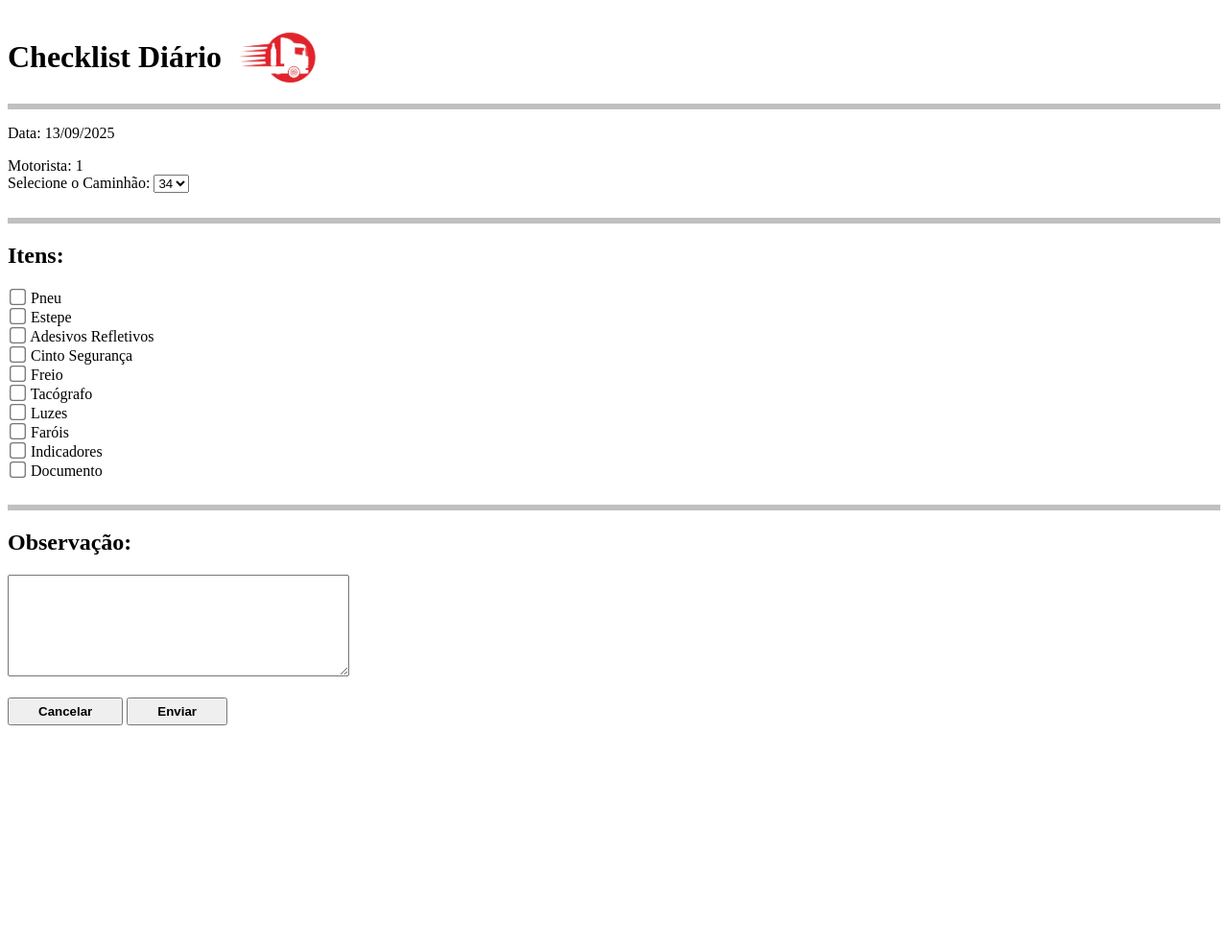
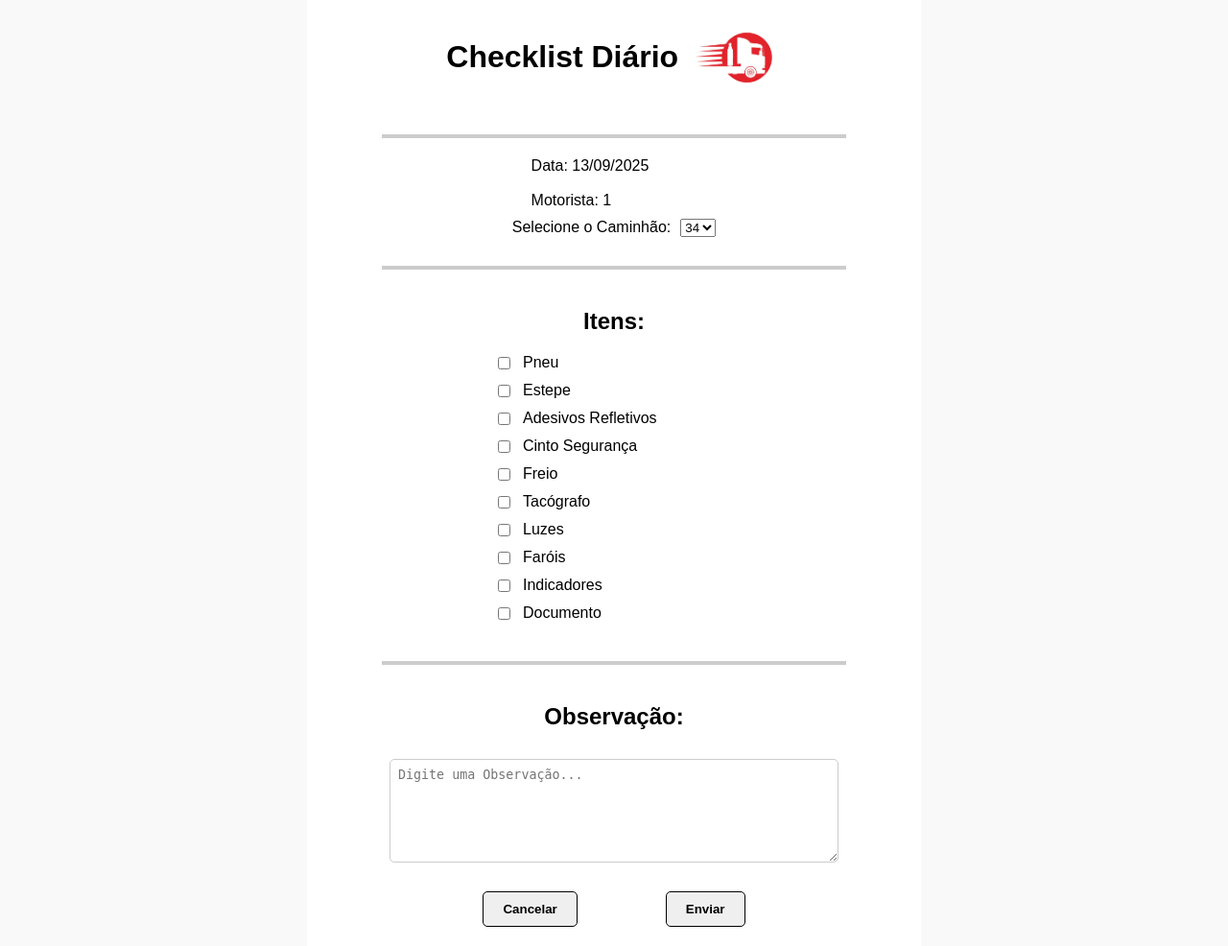
Before and after one commit to LUC4SMELLO/Checklist_Eletronico_Caminhoes, a Flask app: page /checklist/1 in a window 1280 px wide. Shown: the whole page at 96% size. Before the commit the page ends 756 px from the top, so only its background shows below. Run offline with Flask 3, Linux system fonts and the light colour scheme.

Commit message:
nova interfaçe checklist

```diff
--- a/routes/checklist_post.py
+++ b/routes/checklist_post.py
@@ -18,7 +18,7 @@ def resultado_checklist():
     luzes = request.form.get("luzes", "vazio")
     farois = request.form.get("farois", "vazio")
     indicadores = request.form.get("indicadores", "vazio")
-    documentos_veiculo = request.form.get("documento_veiculo", "vazio")
+    documentos = request.form.get("documento", "vazio")
     observacao = request.form.get("observacao", "vazio")
 
     inserir_checklist(
@@ -34,7 +34,7 @@ def resultado_checklist():
         luzes,
         farois,
         indicadores,
-        documentos_veiculo,
+        documentos,
         observacao,
         )
 
@@ -52,6 +52,6 @@ def resultado_checklist():
         luzes=luzes,
         farois=farois,
         indicadores=indicadores,
-        documentos_veiculo=documentos_veiculo,
+        documentos_veiculo=documentos,
         observacao=observacao,
         )
--- a/static/css/checklist.css
+++ b/static/css/checklist.css
@@ -1,36 +1,99 @@
+body {
+    margin: 0;
+    font-family: Arial, sans-serif;
+    background-color: #f9f9f9;
+}
+
+.container {
+    max-width: 600px;
+    margin: 0 auto;
+    padding: 20px;
+    text-align: center; /* centraliza texto do container */
+    background-color: #fff;
+    /* box-shadow: 0 0 10px rgba(0, 0, 0, 0.1); */
+}
+
 header {
+    display: flex;
+    align-items: center;
+    justify-content: center;
+    gap: 15px;
+    margin-bottom: 20px;
+}
+
+header img {
+    height: 70px;
+}
+
+form {
+    display: flex;
+    flex-direction: column;
+    align-items: center;
+}
+
+textarea {
     width: 100%;
+    max-width: 450px;
+    padding: 8px;
+    margin: 10px 0;
+    border-radius: 5px;
+    border: 1px solid #ccc;
+}
+
+.checkbox-group {
     display: flex;
-    align-items: center;   /* centraliza verticalmente */
-    justify-content: left; /* centraliza horizontalmente */
-    gap: 15px; /* espaço entre logo e texto */
+    flex-direction: column;   /* uma coluna de itens */
+    align-items: center;      /* centraliza o grupo no form */
+    gap: 10px;
+    margin-bottom: 20px;
+}
+
+.checkbox-item {
+    display: flex;
+    align-items: center;      /* checkbox e label na mesma linha */
+    gap: 10px;
+    justify-content: flex-start; /* alinha checkbox + label juntos à esquerda do bloco */
+    width: 250px;             /* largura fixa para todas as linhas */
+}
+
+
+.botoes {
+    display: flex;
+    justify-content: center;
+    gap: 92px;
     margin-top: 20px;
 }
 
-header img {
-    height: 70px; /* tamanho da logo */
+button {
+    padding: 10px 20px;
+    font-weight: bold;
+    border: 1px solid;
+    border-radius: 5px;
+    cursor: pointer;
 }
 
-main {
-    margin-top: 40px;
+
+hr {
+    width: 80%;
+    border: 2px solid #ccc;
+    margin: 20px 0;
 }
 
-input[type=checkbox] {
-    transform: scale(1.3)
-}
-hr{
-    border: 3.5px solid silver;
+select {
+    text-align: center;
 }
 
-.enviar_checklist {
-    padding: 5px 30px;
+.informacoes-container {
+    text-align: left;
+    justify-content: center;
+    margin-left: -50px;
 }
 
-.cancelar_checklist {
-    padding: 5px 30px;
+
+.select-container {
+    display: flex;
+    align-items: center; /* alinha verticalmente o label com o select */
+    justify-content: center; /* centraliza horizontalmente no form */
+    gap: 10px; /* espaço entre label e select */
+    margin: 10px 0; /* espaço acima/abaixo do container */
 }
-
-.textarea-style {
-    width: 350px;
-    height: 100px;
-}
--- a/templates/checklist.html
+++ b/templates/checklist.html
@@ -3,129 +3,69 @@
 <head>
     <meta charset="UTF-8">
     <meta name="viewport" content="width=device-width, initial-scale=1.0">
-
-    <title>CheckList</title>
-
+    <title>Checklist Diário</title>
     <link rel="stylesheet" href="{{ url_for('static', filename='css/checklist.css') }}">
-
 </head>
 <body>
+    <div class="container">
         <header>
             <h1>Checklist Diário</h1>
             <img src="{{ url_for('static', filename='images/logo_dbcambui_2.png') }}" alt="Logo da Empresa">
         </header>
 
         <form action="/resultado_checklist" method="post">
-
-
-
             <hr>
 
-    <p>Data: <span id="dataTexto"></span></p>
-    Motorista: {{nome_usuario}} <br>
+            <div class="informacoes-container">
+                Data: <span id="dataTexto"></span><br><br>
+                Motorista: {{nome_usuario}}
+            </div>
 
             <input type="hidden" name="usuario" id="usuario">
             <script>
                 document.getElementById("usuario").value = "{{nome_usuario}}"
             </script>
 
-    <!-- Campo escondido que será enviado -->
             <input type="hidden" name="data" id="data">
-
             <script>
                 const hoje = new Date();
-    // formato BR (DD/MM/AAAA) → só para mostrar
                 const dataBR = hoje.toLocaleDateString("pt-BR");
-    // mostra para o usuário
                 document.getElementById("dataTexto").textContent = dataBR;
-    // define o valor do campo hidden (vai junto no POST)
                 document.getElementById("data").value = dataBR;
             </script>
 
-
+            <div class="select-container">
                 <label for="numero_caminhao">Selecione o Caminhão:</label>
                 <select id="numero_caminhao" name="numero_caminhao">
-
-        <option value="34">34</option>
-        <option value="33">33</option>
-        <option value="33">32</option>
-        <option value="31">31</option>
-        <option value="30">30</option>
-        <option value="29">29</option>
-        <option value="28">28</option>
-        <option value="27">27</option>
-        <option value="26">26</option>
-        <option value="25">25</option>
-        <option value="24">24</option>
-        <option value="23">23</option>
-        <option value="22">22</option>
-        <option value="21">21</option>
-        <option value="20">20</option>
-        <option value="19">19</option>
-        <option value="18">18</option>
-
+                    {% for i in range(34, 17, -1) %}
+                    <option value="{{i}}">{{i}}</option>
+                    {% endfor %}
                 </select>
-
-    <br><br>
+            </div>
 
             <hr>
 
             <h2>Itens:</h2>
 
-
-    <div>
-    <input type="checkbox" id="pneu" name="pneu" value="ok">
-    <label for="pneu">Pneu</label>
-    <br>
-    <input type="checkbox" id="estepe" name="estepe" value="ok">
-    <label for="estepe">Estepe</label>
-    <br>
-    <input type="checkbox" id="adesivos_refletivos" name="adesivos_refletivos" value="ok">
-    <label for="adesivos_refletivos">Adesivos Refletivos</label>
-    <br>
-    <input type="checkbox" id="cinto_seguranca" name="cinto_seguranca" value="ok">
-    <label for="cinto_seguranca">Cinto Segurança</label>
-    <br>
-    <input type="checkbox" id="freio" name="freio" value="ok">
-    <label for="freio">Freio</label>
-    <br>
-    <input type="checkbox" id="tacografo" name="tacografo" value="ok">
-    <label for="tacografo">Tacógrafo</label>
-    <br>
-    <input type="checkbox" id="luzes" name="luzes" value="ok">
-    <label for="luzes">Luzes</label>
-    <br>
-    <input type="checkbox" id="farois" name="farois" value="ok">
-    <label for="farois">Faróis</label>
-    <br>
-    <input type="checkbox" id="indicadores" name="indicadores" value="ok">
-    <label for="indicadores">Indicadores</label>
-    <br>
-    <input type="checkbox" id="documento_veiculo" name="documento_veiculo" value="ok">
-    <label for="documento_veiculo">Documento</label>
-
-    <br>
-    <br>
+            <div class="checkbox-group">
+                {% for item in ['Pneu', 'Estepe', 'Adesivos Refletivos', 'Cinto Segurança', 'Freio', 'Tacógrafo', 'Luzes', 'Faróis', 'Indicadores', 'Documento'] %}
+                <div class="checkbox-item">
+                    <input type="checkbox" id="{{item | lower | replace(' ', '_')}}" name="{{item | lower | replace(' ', '_') | replace('ó', 'o') | replace('ç', 'c')}}" value="ok">
+                    <label for="{{item | lower | replace(' ', '_')}}">{{item}}</label>
+                </div>
+                {% endfor %}
+            </div>
 
             <hr>
 
             <label for="observacao"><h2>Observação:</h2></label>
-    <textarea
-        class="textarea-style"
-        id="observacao"
-        name="observacao"
-        row="6"
-        cols="50"
-        placeholder="Digite uma Observação...">
-    </textarea>
+            <textarea id="observacao" name="observacao" rows="6" placeholder="Digite uma Observação..."></textarea>
 
+            <div class="botoes">
+                <button class="cancelar_checklist" type="reset"><b>Cancelar</b></button>
+                <button class="enviar_checklist" type="submit"><b>Enviar</b></button>
             </div>
-
-    <br>
-
-    <button class="cancelar_checklist" type="reset"><b>Cancelar</b></button> <button class="enviar_checklist" type="submit"><b>Enviar</b></button>
-
         </form>
-
+    </div>
 </body>
 </html>
```
Lines whose indentation alone changed are shown as unchanged.
